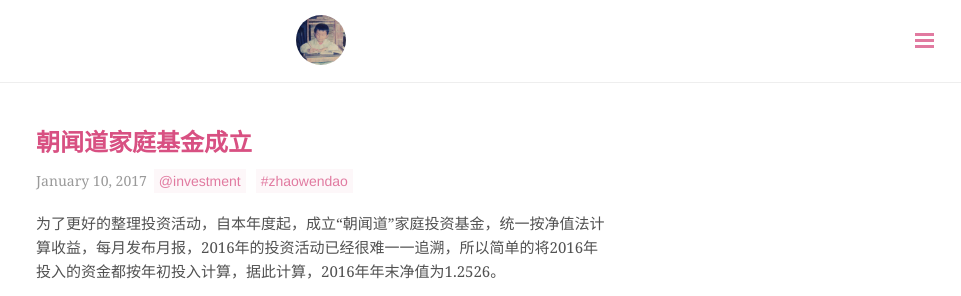
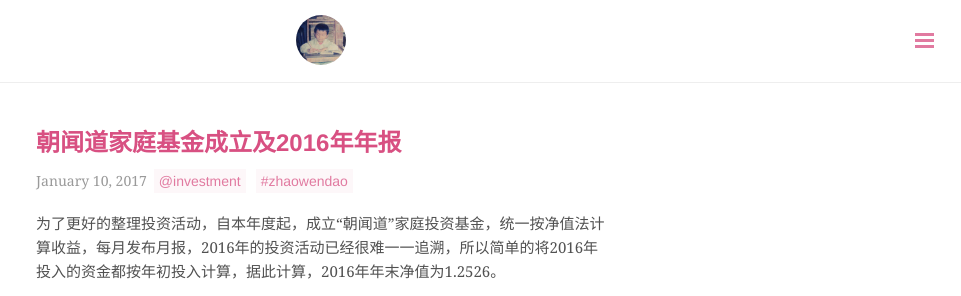
Before and after one commit to yifeitao/yifeitao.github.io, a Jekyll site: the page built from _posts/2017-01-10-zhaowendao-family-foundation-2016.md, in a window 1280 px wide. Shown: the top 296 px of the page, without its empty margins (319-1280 px from the left). Built offline with Jekyll 4.4.1, drawn with Linux system fonts in a browser that asks for light colours; a style sheet for code colours, icons or effects is not loaded.

Commit message:
update title

```diff
--- a/_posts/2017-01-10-zhaowendao-family-foundation-2016.md
+++ b/_posts/2017-01-10-zhaowendao-family-foundation-2016.md
@@ -1,6 +1,6 @@
 ---
 layout: post
-title:  朝闻道家庭基金成立
+title:  朝闻道家庭基金成立及2016年年报
 categories: investment
 tag: zhaowendao
 ---
```
